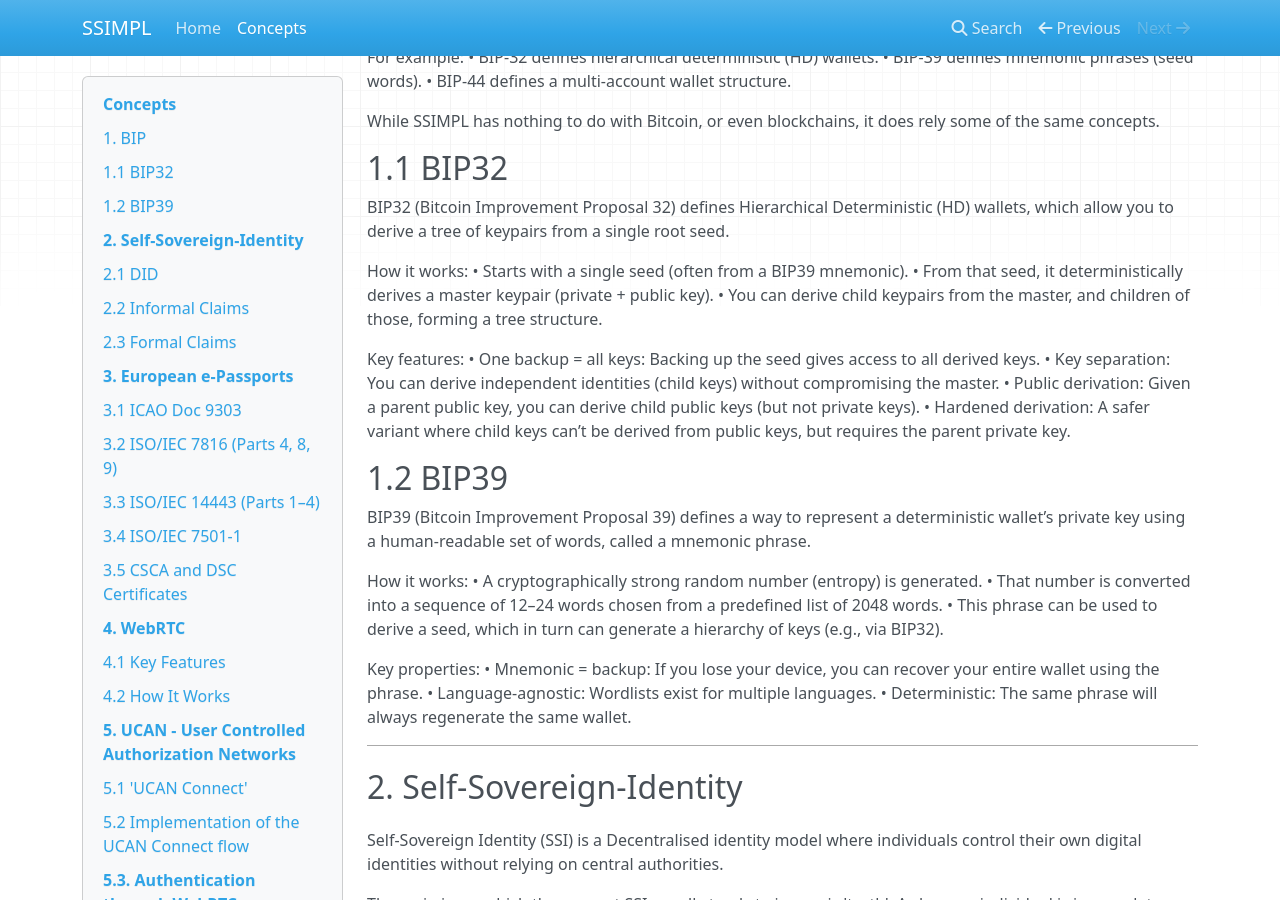
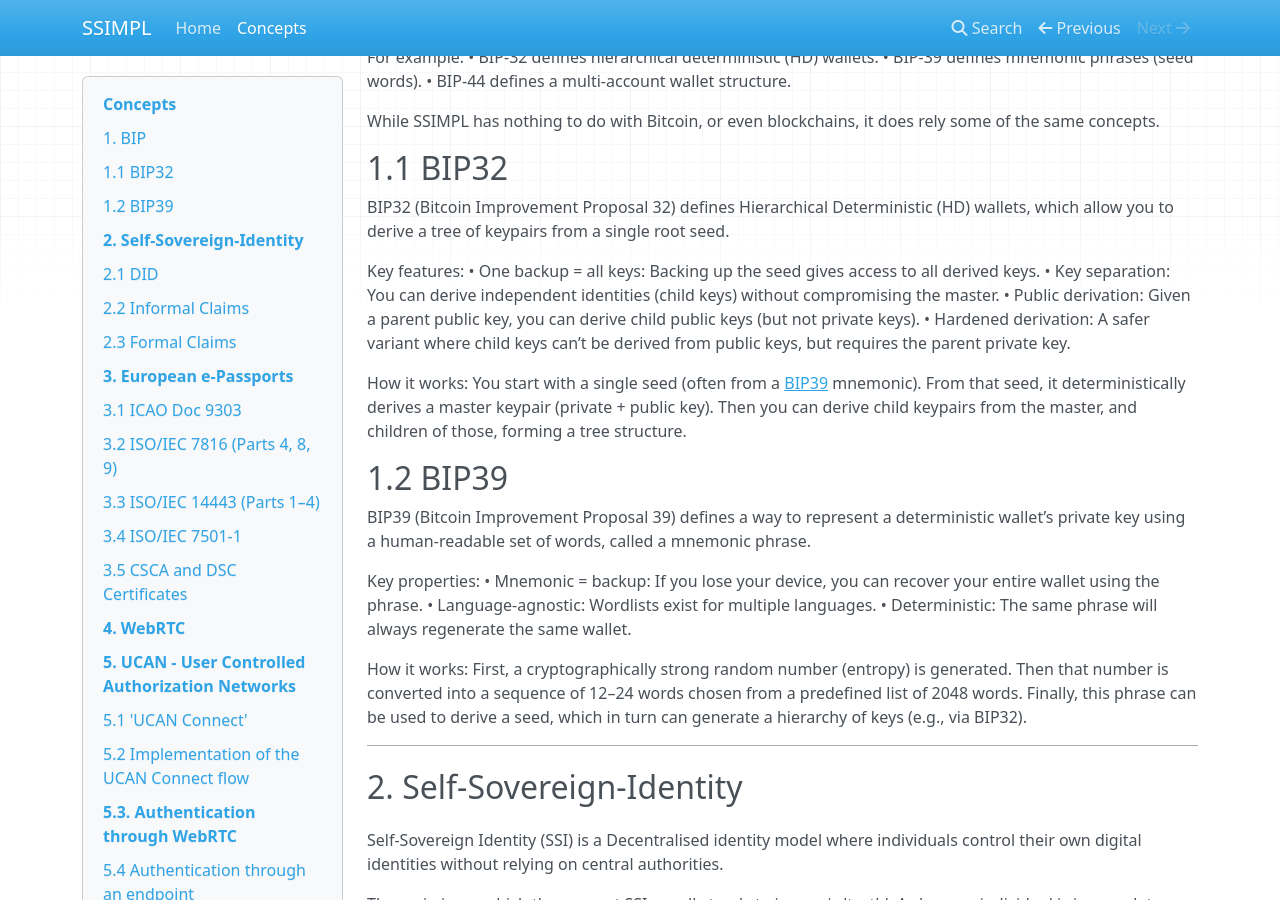
Before and after one commit to compilit/ssimpl, an MkDocs documentation site: the page built from docs/concepts.md, in a window 1280 px wide and 900 px high, scrolled down 311 px. Built offline with MkDocs 1.6.1, drawn with Linux system fonts in a browser that asks for light colours; nearby versions of some CDN libraries; some of the changed text lies outside the part shown.

Commit message:
chore: improved docs

```diff
--- a/docs/concepts.md
+++ b/docs/concepts.md
@@ -24,11 +24,6 @@ While SSIMPL has nothing to do with Bitcoin, or even blockchains, it does rely s
 BIP32 (Bitcoin Improvement Proposal 32) defines Hierarchical Deterministic (HD) wallets, which allow you to derive a
 tree of keypairs from a single root seed.
 
-How it works:
-• Starts with a single seed (often from a BIP39 mnemonic).
-• From that seed, it deterministically derives a master keypair (private + public key).
-• You can derive child keypairs from the master, and children of those, forming a tree structure.
-
 Key features:
 • One backup = all keys: Backing up the seed gives access to all derived keys.
 • Key separation: You can derive independent identities (child keys) without compromising the master.
@@ -36,20 +31,25 @@ Key features:
 • Hardened derivation: A safer variant where child keys can’t be derived from public keys, but requires the parent
 private key.
 
+How it works:
+You start with a single seed (often from a [BIP39](#12-bip39) mnemonic).
+From that seed, it deterministically derives a master keypair (private + public key).
+Then you can derive child keypairs from the master, and children of those, forming a tree structure.
+
 ## 1.2 BIP39
 
 BIP39 (Bitcoin Improvement Proposal 39) defines a way to represent a deterministic wallet’s private key using a
 human-readable set of words, called a mnemonic phrase.
 
-How it works:
-• A cryptographically strong random number (entropy) is generated.
-• That number is converted into a sequence of 12–24 words chosen from a predefined list of 2048 words.
-• This phrase can be used to derive a seed, which in turn can generate a hierarchy of keys (e.g., via BIP32).
-
 Key properties:
 • Mnemonic = backup: If you lose your device, you can recover your entire wallet using the phrase.
 • Language-agnostic: Wordlists exist for multiple languages.
 • Deterministic: The same phrase will always regenerate the same wallet.
+
+How it works:
+First, a cryptographically strong random number (entropy) is generated. Then that number is converted into a sequence of
+12–24 words chosen from a predefined list of 2048 words. Finally, this phrase can be used to derive a seed, which in
+turn can generate a hierarchy of keys (e.g., via BIP32).
 
 ---
 
@@ -162,14 +162,12 @@ Together, these standards form the cryptographic backbone that allows e-passport
 **WebRTC (Web Real-Time Communication)** is an open-source project and API standard that enables **peer-to-peer
 communication** directly between browsers or mobile apps, without requiring intermediate servers for media routing.
 
-## 4.1 Key Features
-
+Key Features:
 - **Real-time audio and video** streaming.
 - **Data channels** for arbitrary peer-to-peer data transfer.
 - **Low latency**, ideal for voice/video calls, gaming, and file sharing.
 
-## 4.2 How It Works
-
+How It Works:
 1. **Signaling (out of scope for the WebRTC-spec):** Exchanging connection info (e.g., IPs, codecs) between peers using
    a separate method (like WebSocket).
 2. **ICE (Interactive Connectivity Establishment):** Finds the best path through NATs/firewalls.
```
Also changed, not shown: site/concepts/index.html, site/index.html, site/search/search_index.json.
